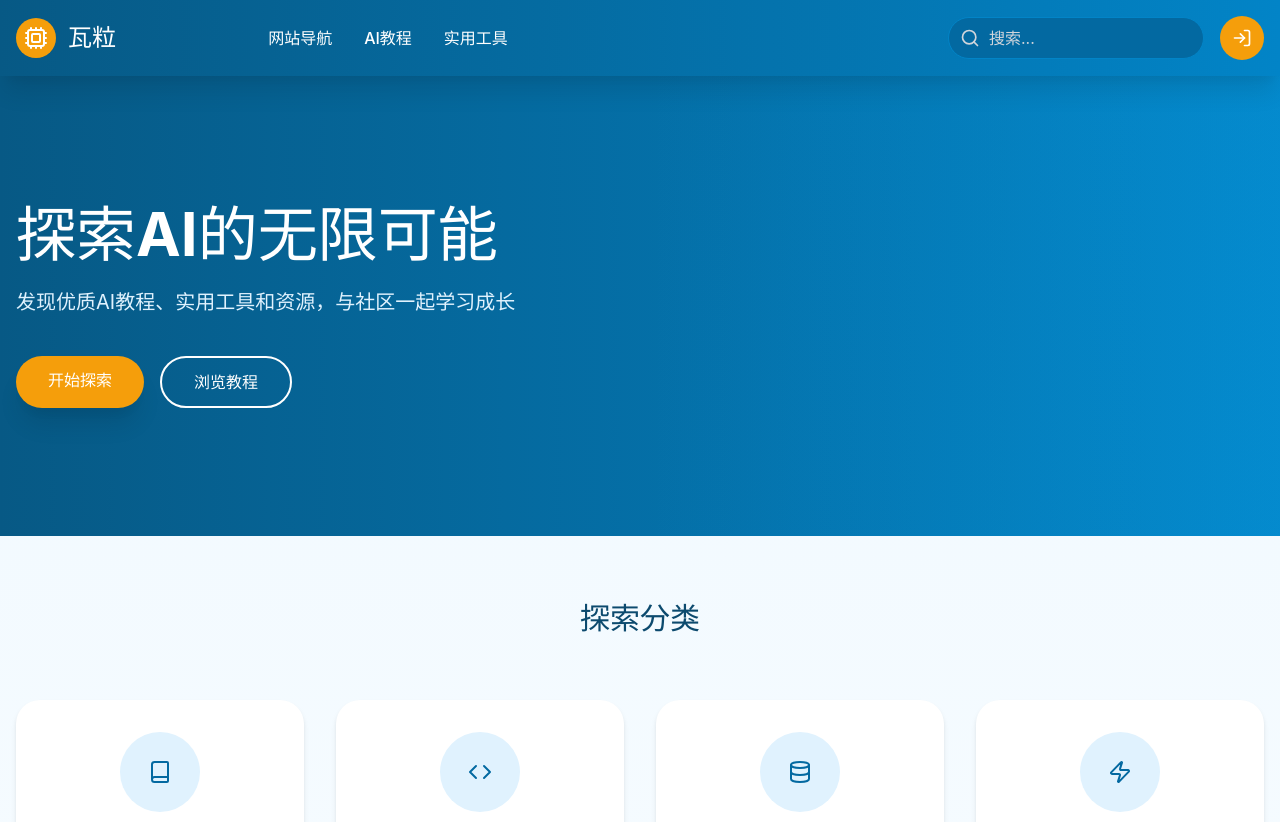
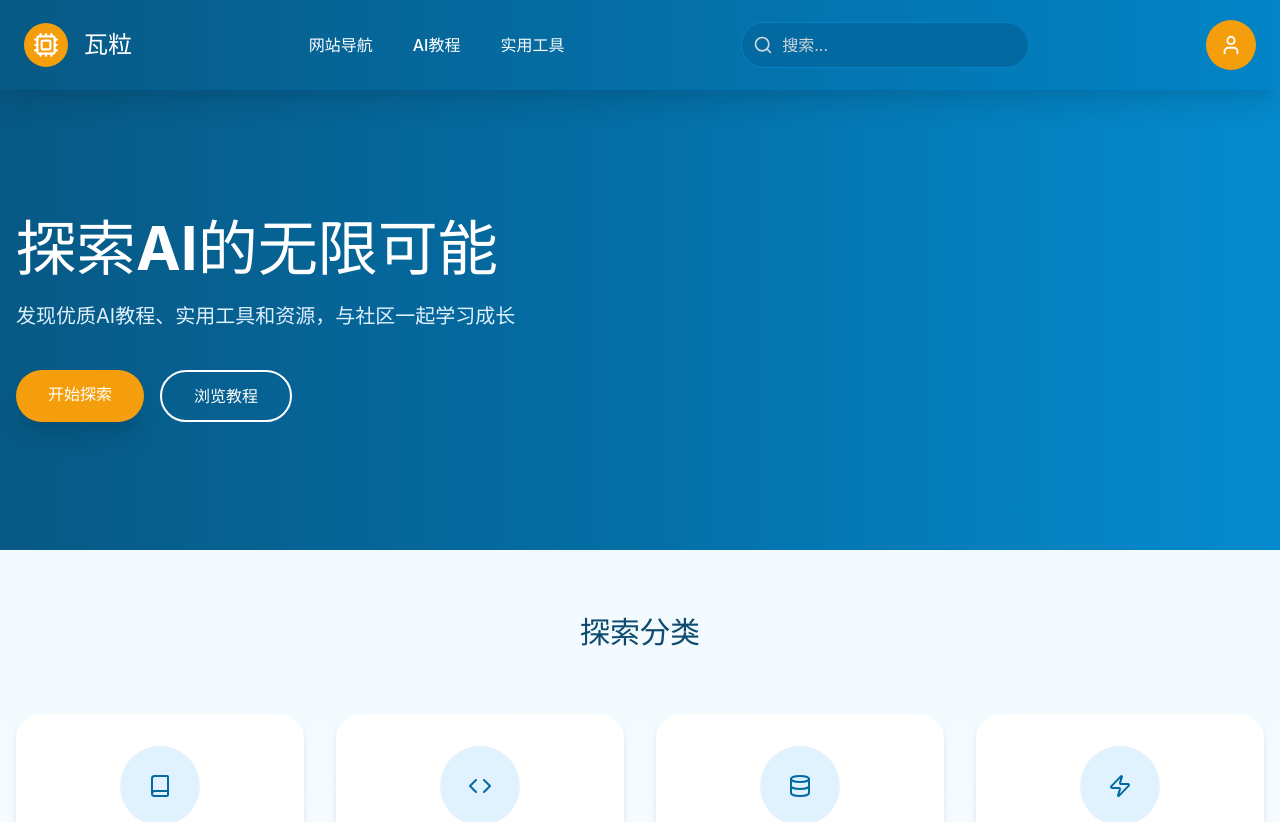
Before and after one commit to CNHB5678/-56789, a React (Vite) app: page / in a window 1280 px wide. Shown: the top 822 px of the page. Built offline with nearby package versions, Linux system fonts and the light colour scheme.

Commit message:
feat: AI学习平台功能需求
Co-authored-by: traeagent <traeagent@users.noreply.github.com>

```diff
--- a/src/components/Navbar.tsx
+++ b/src/components/Navbar.tsx
@@ -1,6 +1,6 @@
 import { useState } from 'react';
 import { Link, useNavigate } from 'react-router-dom';
-import { Menu, X, User, LogIn, LogOut, MessageSquare, Users, Search, Cpu } from 'lucide-react';
+import { Menu, X, User, LogOut, MessageSquare, Users, Search, Cpu } from 'lucide-react';
 import { useUserStore } from '../store/userStore';
 
 const Navbar = () => {
@@ -15,25 +15,25 @@ const Navbar = () => {
 
   return (
     <nav className="bg-gradient-to-r from-primary-800 to-primary-600 text-white shadow-xl sticky top-0 z-50">
-      <div className="container mx-auto px-4 py-4">
-        <div className="flex justify-between items-center">
-          <Link to="/" className="text-2xl font-bold flex items-center gap-3 transition-all hover:scale-105">
+      <div className="container mx-auto px-6 py-5">
+        <div className="flex justify-between items-center gap-6">
+          <Link to="/" className="text-2xl font-bold flex items-center gap-4 transition-all hover:scale-105">
             {/* LOGO图标 */}
-            <div className="w-10 h-10 rounded-full bg-secondary-500 flex items-center justify-center">
-              <Cpu size={24} />
+            <div className="w-11 h-11 rounded-full bg-secondary-500 flex items-center justify-center">
+              <Cpu size={26} />
             </div>
             <span className="text-white">瓦粒</span>
           </Link>
 
           {/* Desktop Navigation */}
-          <div className="hidden md:flex items-center space-x-8 flex-1 justify-center">
+          <div className="hidden md:flex items-center space-x-10">
             <Link to="/navigate" className="font-medium hover:text-secondary-400 transition-all duration-300 hover:translate-y-[-2px]">网站导航</Link>
             <Link to="/tutorials" className="font-medium hover:text-secondary-400 transition-all duration-300 hover:translate-y-[-2px]">AI教程</Link>
             <Link to="/resources" className="font-medium hover:text-secondary-400 transition-all duration-300 hover:translate-y-[-2px]">实用工具</Link>
           </div>
 
           {/* Search Box */}
-          <div className="hidden md:flex items-center flex-1 justify-end">
+          <div className="hidden md:flex items-center">
             <div className="relative">
               <div className="absolute inset-y-0 left-0 pl-3 flex items-center pointer-events-none">
                 <Search className="h-5 w-5 text-gray-300" />
@@ -41,29 +41,29 @@ const Navbar = () => {
               <input
                 type="text"
                 placeholder="搜索..."
-                className="pl-10 pr-4 py-2 rounded-full bg-primary-700 border border-primary-600 text-white placeholder-gray-300 focus:outline-none focus:ring-2 focus:ring-secondary-500 focus:border-transparent transition-all duration-300 w-64"
+                className="pl-10 pr-4 py-2.5 rounded-full bg-primary-700 border border-primary-600 text-white placeholder-gray-300 focus:outline-none focus:ring-2 focus:ring-secondary-500 focus:border-transparent transition-all duration-300 w-72"
               />
             </div>
           </div>
 
           {/* Login Button */}
-          <div className="hidden md:flex items-center ml-4">
+          <div className="hidden md:flex items-center">
             {!user && (
               <Link
                 to="/login"
-                className="p-3 rounded-full bg-secondary-500 hover:bg-secondary-600 transition-all duration-300 hover:shadow-lg"
+                className="p-3.5 rounded-full bg-secondary-500 hover:bg-secondary-600 transition-all duration-300 hover:shadow-lg"
                 aria-label="登录"
               >
-                <LogIn size={20} />
+                <User size={22} />
               </Link>
             )}
             {user && (
               <button
                 onClick={handleLogout}
-                className="p-3 rounded-full bg-primary-700 hover:bg-primary-600 transition-all duration-300 hover:shadow-lg"
+                className="p-3.5 rounded-full bg-primary-700 hover:bg-primary-600 transition-all duration-300 hover:shadow-lg"
                 aria-label="退出"
               >
-                <LogOut size={20} />
+                <User size={22} />
               </button>
             )}
           </div>
```
